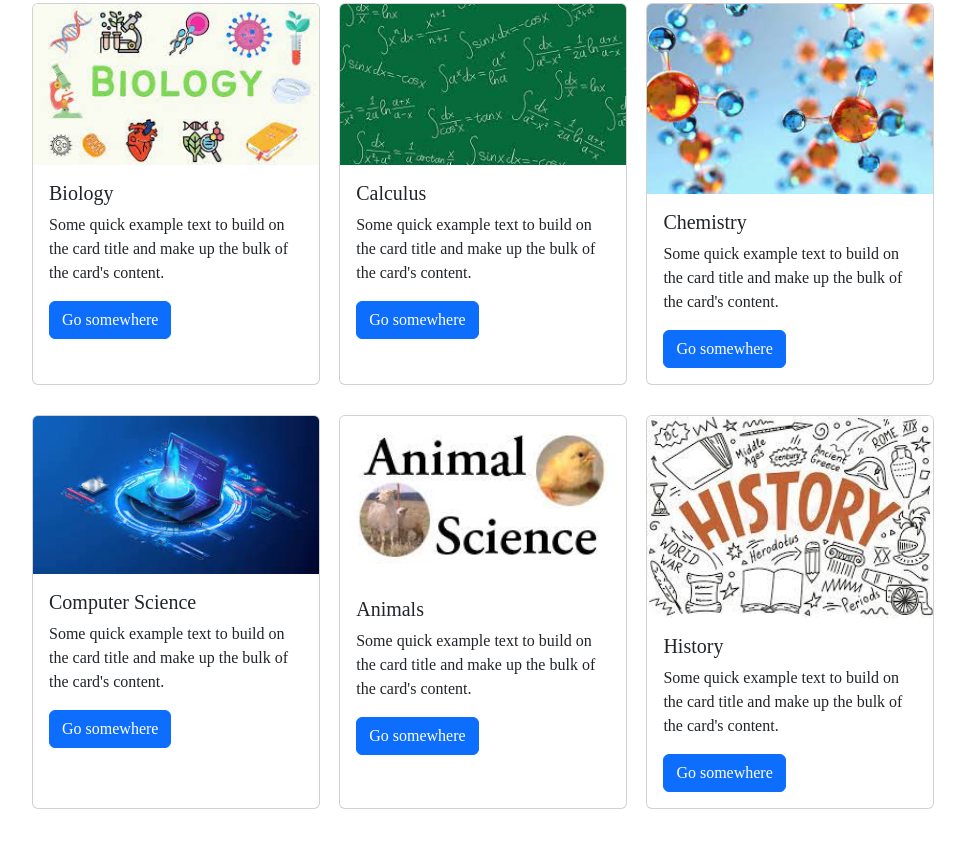
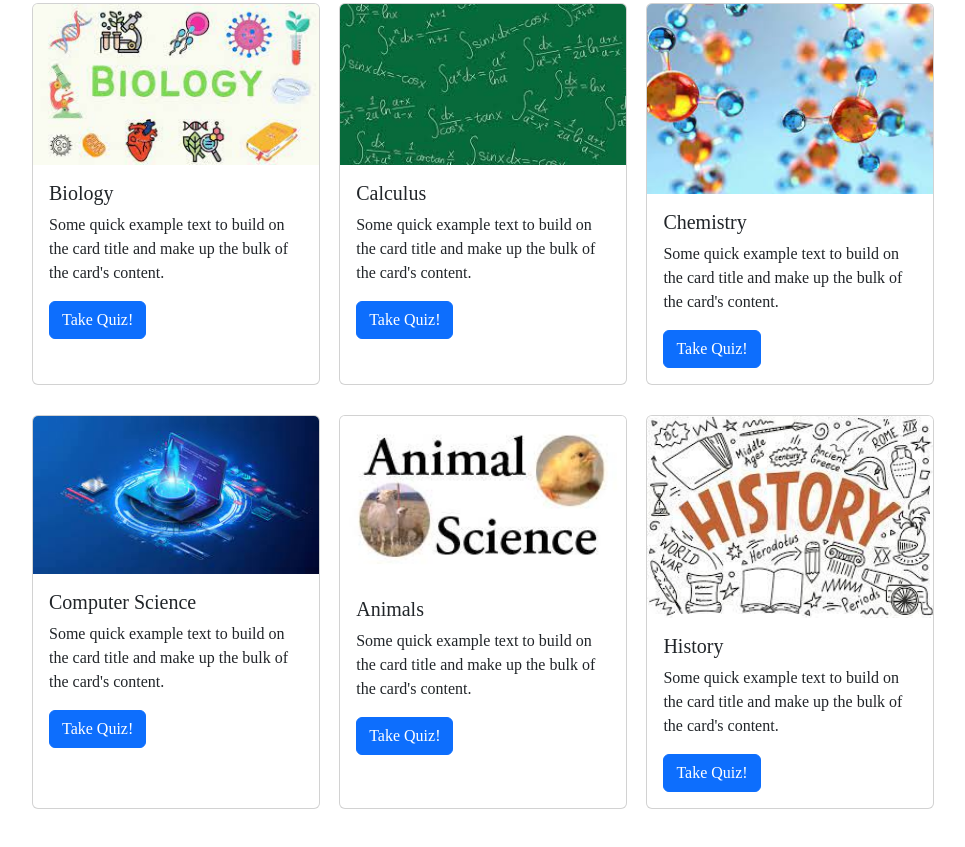
Before and after one commit to ecardenas31/QuizProject, a plain HTML site: page index.html in a window 1280 px wide. Shown: the part 297-1144 px from the top of the page, without its empty margins (146-1111 px from the left). Drawn offline with nearby package versions, Linux system fonts and the light colour scheme; a web font is replaced by a local one.

Commit message:
take Quiz Button!

```diff
--- a/index.html
+++ b/index.html
@@ -26,7 +26,7 @@
             <div class="card-body">
               <h5 class="card-title">Biology</h5>
               <p class="card-text">Some quick example text to build on the card title and make up the bulk of the card's content.</p>
-              <a href="#" class="btn btn-primary">Go somewhere</a>
+              <a href="#" class="btn btn-primary">Take Quiz!</a>
             </div>
           </div>
 
@@ -35,7 +35,7 @@
             <div class="card-body">
               <h5 class="card-title">Calculus</h5>
               <p class="card-text">Some quick example text to build on the card title and make up the bulk of the card's content.</p>
-              <a href="#" class="btn btn-primary">Go somewhere</a>
+              <a href="#" class="btn btn-primary">Take Quiz!</a>
             </div>
           </div>
 
@@ -44,7 +44,7 @@
             <div class="card-body">
               <h5 class="card-title">Chemistry</h5>
               <p class="card-text">Some quick example text to build on the card title and make up the bulk of the card's content.</p>
-              <a href="#" class="btn btn-primary">Go somewhere</a>
+              <a href="#" class="btn btn-primary">Take Quiz!</a>
             </div>
           </div>
 
@@ -53,7 +53,7 @@
             <div class="card-body">
               <h5 class="card-title">Computer Science</h5>
               <p class="card-text">Some quick example text to build on the card title and make up the bulk of the card's content.</p>
-              <a href="#" class="btn btn-primary">Go somewhere</a>
+              <a href="#" class="btn btn-primary">Take Quiz!</a>
             </div>
           </div>
 
@@ -62,7 +62,7 @@
             <div class="card-body">
               <h5 class="card-title">Animals</h5>
               <p class="card-text">Some quick example text to build on the card title and make up the bulk of the card's content.</p>
-              <a href="#" class="btn btn-primary">Go somewhere</a>
+              <a href="#" class="btn btn-primary">Take Quiz!</a>
             </div>
           </div>
 
@@ -71,7 +71,7 @@
             <div class="card-body">
               <h5 class="card-title">History</h5>
               <p class="card-text">Some quick example text to build on the card title and make up the bulk of the card's content.</p>
-              <a href="#" class="btn btn-primary">Go somewhere</a>
+              <a href="#" class="btn btn-primary">Take Quiz!</a>
             </div>
           </div>
         </div>
```
